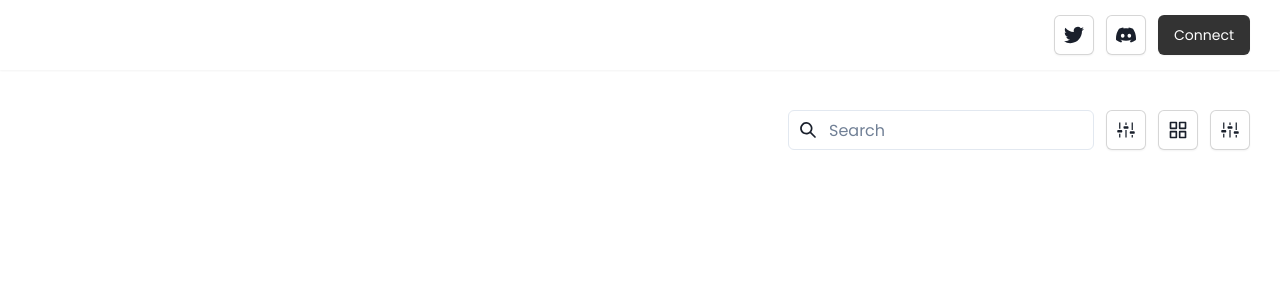
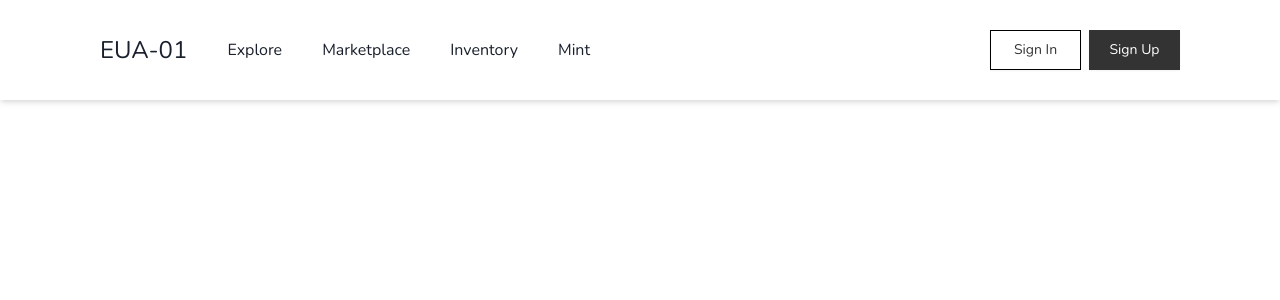
Before and after one commit to manttus/digital_asset_marketplace, a React (Vite) app: page /Marketplace in a window 1280 px wide. Shown: the top 300 px of the page. Built offline with nearby package versions, Linux system fonts and the light colour scheme.

Commit message:
update components

```diff
--- a/src/components/Buttons/CustomButton.tsx
+++ b/src/components/Buttons/CustomButton.tsx
@@ -18,6 +18,7 @@ const CustomButton = (props: CustomButtonProps) => {
       border={type === "filled" ? "none" : "1px solid black"}
       fontWeight={"400"}
       fontSize={"sm"}
+      rounded={"xs"}
       leftIcon={props.icon}
       _hover={{
         bg: type === "filled" ? "blackAlpha.900" : "blackAlpha.100",
--- a/src/components/LandingPage/Landing.tsx
+++ b/src/components/LandingPage/Landing.tsx
@@ -1,23 +1,4 @@
-import { SearchIcon } from "@chakra-ui/icons";
-import { VscSettings } from "react-icons/vsc";
-import { FaEthereum } from "react-icons/fa";
-import { FiGrid } from "react-icons/fi";
-import {
-  Box,
-  Flex,
-  Grid,
-  Input,
-  InputGroup,
-  InputLeftElement,
-  SimpleGrid,
-  Show,
-  Hide,
-  HStack,
-} from "@chakra-ui/react";
 import Navbar from "../Navbar";
-import Sidebar from "../Sidebar/Sidebar";
-import MarketCard from "../Cards/MarketCard";
-import CustomIconButton from "../Buttons/CustomIconButton";
 
 const metaMaskHandler = () => {};
 
@@ -25,95 +6,6 @@ const Landing = () => {
   return (
     <>
       <Navbar metaMaskHandler={metaMaskHandler} />
-      <Flex width={"100%"} justifyContent={"space-between"} my={"40px"}>
-        <Flex
-          display={{ sm: "none", md: "none", lg: "flex", xl: "flex" }}
-          width={{ sm: "0", md: "0", lg: "20%", xl: "20%" }}
-          justifyContent={"center"}
-        ></Flex>
-        <Flex
-          width={{ sm: "100%", md: "100%", lg: "75%", xl: "75%" }}
-          px={"30px"}
-        >
-          <HStack
-            spacing={3}
-            w={"full"}
-            display={"flex"}
-            justifyContent={{
-              sm: "center",
-              md: "center",
-              lg: "end",
-              xl: "end",
-            }}
-          >
-            <Box
-              minW={"306px"}
-              w={{ sm: "100%", md: "100%", lg: "30%", xl: "30%" }}
-            >
-              <InputGroup>
-                <InputLeftElement
-                  pointerEvents="none"
-                  children={<SearchIcon />}
-                />
-                <Input
-                  type="text"
-                  placeholder="Search"
-                  focusBorderColor={"black"}
-                />
-              </InputGroup>
-            </Box>
-            <Box>
-              <CustomIconButton
-                icon={<VscSettings size={"20px"} />}
-                aria={"Sort"}
-              />
-            </Box>
-            <Box>
-              <CustomIconButton icon={<FiGrid size={"20px"} />} aria={"Sort"} />
-            </Box>
-            <Box>
-              <CustomIconButton
-                icon={<VscSettings size={"20px"} />}
-                aria={"Sort"}
-              />
-            </Box>
-          </HStack>
-        </Flex>
-      </Flex>
-      <Flex justifyContent={"space-between"} mt={{ lg: "50px", xl: "50px" }}>
-        {/* <Sidebar /> */}
-        {/* <Flex
-          display={{ sm: "none", md: "none", lg: "flex", xl: "flex" }}
-          minW={"75%"}
-          width={"75%"}
-          height={"100%"}
-          justifyContent={"center"}
-        >
-          <SimpleGrid columns={{ lg: 3, xl: 4 }} spacing={5}>
-            <MarketCard />
-            <MarketCard />
-            <MarketCard />
-            <MarketCard />
-            <MarketCard />
-            <MarketCard />
-            <MarketCard />
-            <MarketCard />
-          </SimpleGrid>
-        </Flex> */}
-      </Flex>
-      {/* <Show below={"xl"}>
-        <Flex width={"100%"} justifyContent={"center"} mt={"40px"}>
-          <SimpleGrid columns={4} spacing={20}>
-            <MarketCard />
-            <MarketCard />
-            <MarketCard />
-            <MarketCard />
-            <MarketCard />
-            <MarketCard />
-            <MarketCard />
-          </SimpleGrid>
-        </Flex>
-      </Show> */}
     </>
   );
 };
--- a/src/components/Navbar.tsx
+++ b/src/components/Navbar.tsx
@@ -1,4 +1,4 @@
-import { Box, Flex, Link, HStack } from "@chakra-ui/react";
+import { Box, Flex, Link, HStack, Text, Button } from "@chakra-ui/react";
 import CustomButton from "./Buttons/CustomButton";
 import { useState } from "react";
 import { SiDiscord, SiTwitter } from "react-icons/si";
@@ -9,40 +9,26 @@ type NavbarProps = {
 };
 
 const Navbar = (props: NavbarProps) => {
-  const [wallet, setWallet] = useState<string | null>(null);
-
   return (
     <Flex
-      h={"70px"}
+      h={"100px"}
       w={"100%"}
       shadow={"sm"}
       justifyContent={"space-between"}
       alignItems={"center"}
-      px={"30px"}
+      boxShadow={"md"}
+      px={"100px"}
     >
-      <Flex w={"56%"} justifyContent={"space-between"} alignItems={"center"}>
-        <Box> </Box>
+      <Flex w={"50%"} gap={10} alignItems={"center"}>
+        <Text fontSize={"2xl"}> EUA-01 </Text>
+        <Link> Explore </Link>
+        <Link> Marketplace </Link>
+        <Link> Inventory </Link>
+        <Link> Mint </Link>
       </Flex>
-      <Flex w={"40%"} justifyContent={"end"}>
-        <HStack spacing={3}>
-          <CustomIconButton
-            icon={<SiTwitter size={"20px"} />}
-            aria={"Discord"}
-          />
-          <CustomIconButton
-            icon={<SiDiscord size={"20px"} />}
-            aria={"Discord"}
-          />
-          {wallet ? (
-            <CustomButton text={"Mint now"} type="filled" />
-          ) : (
-            <CustomButton
-              onClick={props.metaMaskHandler}
-              text={"Connect"}
-              type="filled"
-            />
-          )}
-        </HStack>
+      <Flex w={"50%"} gap={2} justifyContent={"end"}>
+        <CustomButton type="outlined" text="Sign In" />
+        <CustomButton type="filled" text="Sign Up" />
       </Flex>
     </Flex>
   );
--- a/src/index.css
+++ b/src/index.css
@@ -1,7 +1,7 @@
-@import url("https://fonts.googleapis.com/css2?family=Poppins:wght@300;400;500&display=swap");
+@import url("https://fonts.googleapis.com/css2?family=Nunito:wght@200;300;400;700;800;900&display=swap");
 
 * {
   margin: 0;
   padding: 0;
-  font-family: "Poppins", sans-serif;
+  font-family: "Nunito", sans-serif;
 }
--- a/src/pages/LoginPage.tsx
+++ b/src/pages/LoginPage.tsx
@@ -233,7 +233,7 @@ const LoginPage = () => {
             backgroundPosition={"center"}
             display={isSmallerThan900 ? "flex" : "none"}
           >
-            <Flex bg={"white"} p={"5"}>
+            <Flex bg={"white"} p={"5"} rounded={"md"}>
               {otp === 0 ? (
                 <LoginForm
                   submitHandler={otpSend}
```
Also changed, not shown: src/components/Sidebar/Sidebar.tsx (deleted, +0 -73 lines).
